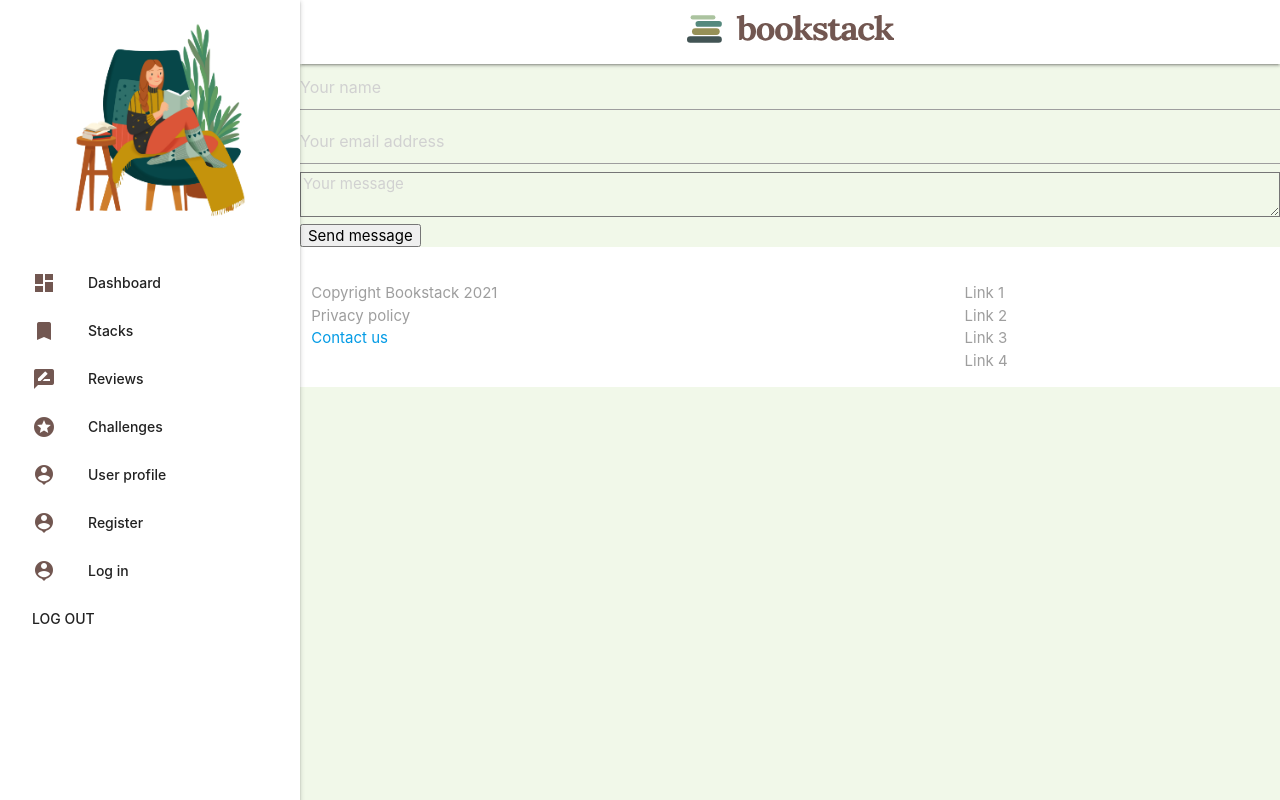
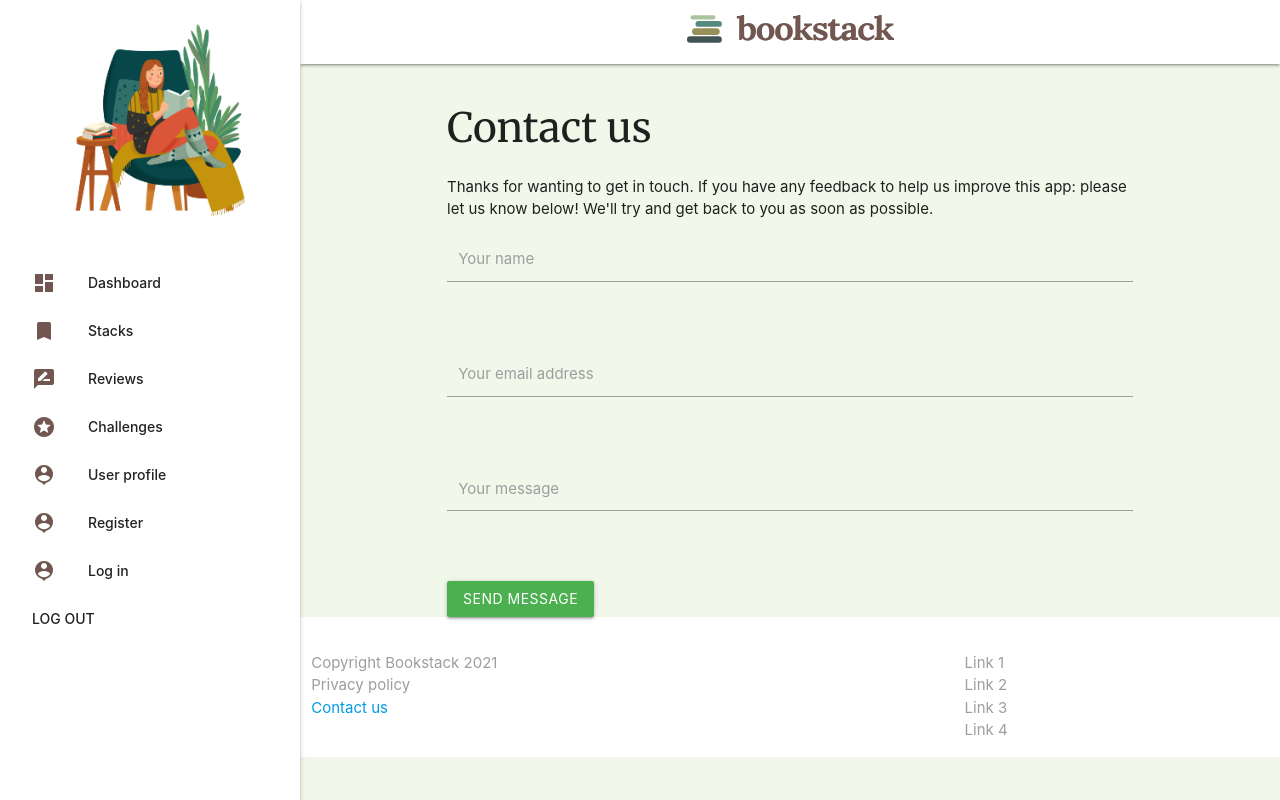
Before and after one commit to TaraRhoseyn/bookstack_web_app, a Flask app: page /contact in a window 1280 px wide. Run offline with Flask 2, Linux system fonts and the light colour scheme; some libraries are stand-ins or nearby versions.

Commit message:
Add materialize utility classes and add form input labels to contact form

```diff
--- a/bookstack/templates/contact.html
+++ b/bookstack/templates/contact.html
@@ -1,14 +1,31 @@
 {% extends "base.html" %}
 {% block content %}
+    <div class="container">
+        <h1>Contact us</h1>
+        <p>Thanks for wanting to get in touch. If you have any
+            feedback to help us improve this app: please let
+            us know below! We'll try and get back to you as soon
+            as possible.
+        </p>
+        <form id="contact-form" onsubmit="return validateForm()" name="contactForm" novalidate>
+            <div id="name-error" class="text-center"></div>
+            <div class="input-field col s12">
+                <input type="text" id="fromName" class="validate" name="fromName">
+                <label for="fromName">Your name</label>
+            </div>
+            <div id="email-error" class="text-center"></div>
+            <div class="input-field col s12">
+                <input type="email" id="email" name="email" class="validate">
+                <label for="email">Your email address</label>
+            </div>
+            <div id="msg-error" class="text-center"></div>
+            <div class="input-field col s12">
+                <textarea id="message" class="validate materialize-textarea"></textarea>
+                <label for="message">Your message</label>
+            </div>
+            <button type="submit" class="validate btn waves-effect waves-light green" id='message-button'>Send message</button>
+        </form>
+    </div>
 
-    <form id="contact-form" onsubmit="return validateForm()" name="contactForm" novalidate>
-        <div id="name-error" class="text-center"></div>
-        <input type="text" id="fromName" class="my-5 form-elem" placeholder="Your name">
-        <div id="email-error" class="text-center"></div>
-        <input type="email" id="email" class="my-5 form-elem" placeholder="Your email address">
-        <div id="msg-error" class="text-center"></div>
-        <textarea id="message" class="my-5 form-elem" placeholder="Your message"></textarea>
-        <button type="submit" class="my-5 form-elem" id='message-button'>Send message</button>
-    </form>
 
 {% endblock %}
```
